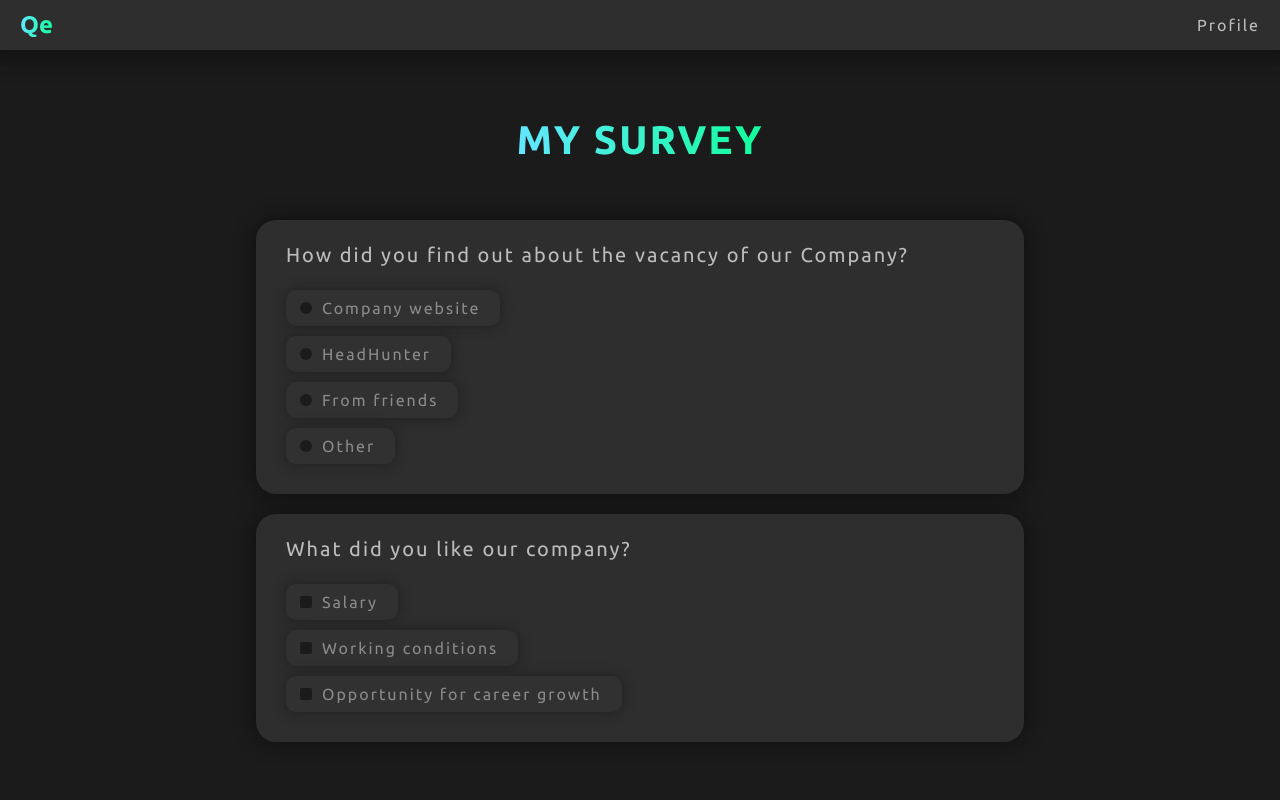
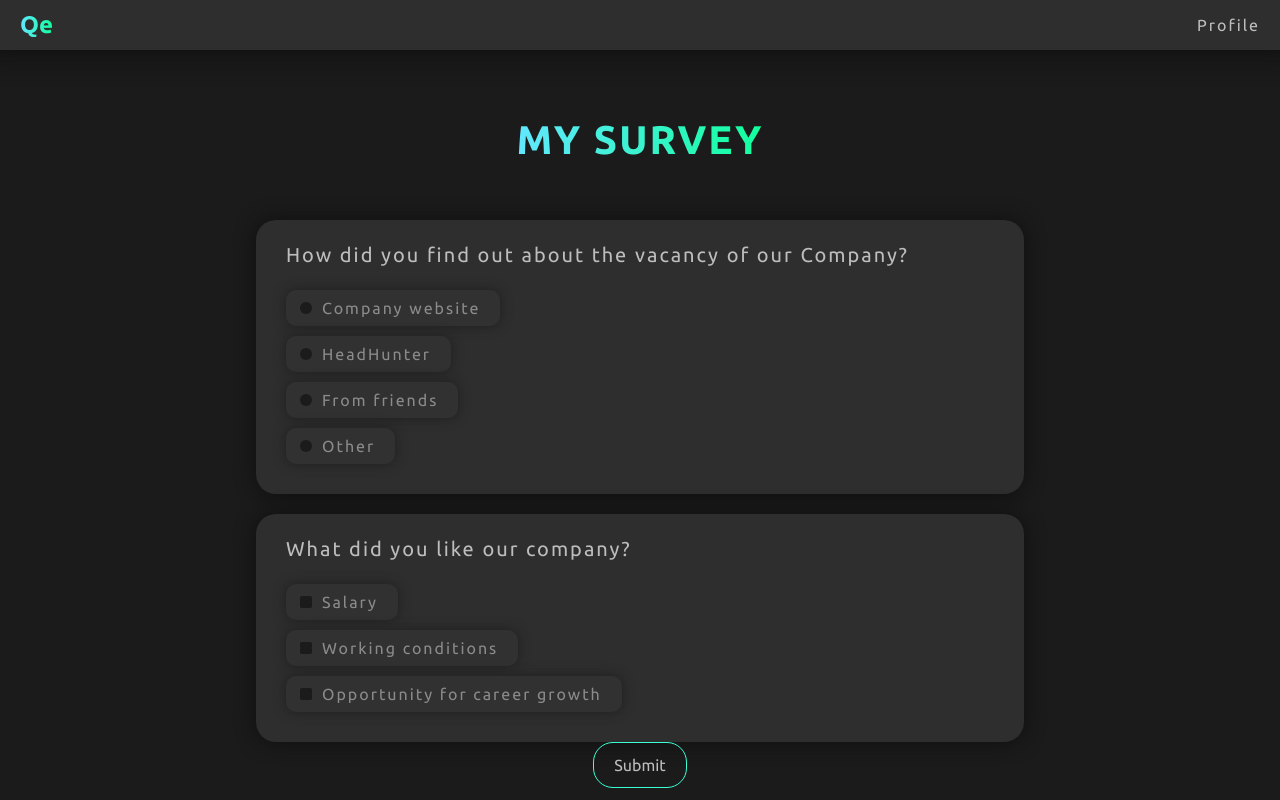
Before and after one commit to qst-project/frontend, a React (Create React App) app: page / in a window 1280 px wide. Built offline with nearby package versions, Linux system fonts and the light colour scheme.

Commit message:
Color scheme in a separate file

```diff
--- a/src/components/UI/BtnSubmit.jsx
+++ b/src/components/UI/BtnSubmit.jsx
@@ -1,10 +1,10 @@
 import React from 'react';
 import styles from './styles/BtnSubmit.module.scss';
 
-const BtnSubmit = () => {
+const BtnSubmit = (props) => {
   return (
-    <button>
-
+    <button className={styles.btnSubmit}>
+      {props.children}
     </button>
   );
 };
--- a/src/components/UI/styles/BtnSubmit.module.scss
+++ b/src/components/UI/styles/BtnSubmit.module.scss
@@ -0,0 +1,8 @@
+@import '../../../colors.scss';
+
+.btnSubmit {
+  padding: 10px 20px;
+  border: 1px solid $col6;
+  border-radius: 20px;
+
+}
--- a/src/components/questionnaire/Quest.jsx
+++ b/src/components/questionnaire/Quest.jsx
@@ -1,4 +1,5 @@
 import React from 'react';
+import BtnSubmit from '../UI/BtnSubmit';
 import QuestCheckbox from './QuestCheckbox';
 import QuestRadio from './QuestRadio';
 import styles from './styles/Quest.module.scss';
@@ -25,13 +26,14 @@ let questions = [
       'Working conditions',
       'Opportunity for career growth'
     ]
-  }
+  },
 ]
 
 const Quest = () => {
   return (
     <div className={styles.main}>
       <h2>My survey</h2>
+      <div className={styles.questions}>
         {questions.map(question => {
           switch (question.type) {
             case 'radio':
@@ -41,6 +43,9 @@ const Quest = () => {
           }
         })}
       </div>
+
+      <BtnSubmit>Submit</BtnSubmit>
+    </div>
   );
 };
 
--- a/src/components/questionnaire/styles/Quest.module.scss
+++ b/src/components/questionnaire/styles/Quest.module.scss
@@ -1,3 +1,5 @@
+@import '../../../colors.scss';
+
 .main {
   width: 100%;
   display: flex;
@@ -5,7 +7,16 @@
   align-items: center;
 }
 
+.questions {
+  width: 100%;
+}
+
 h2 {
   margin-bottom: 30px;
   text-transform: uppercase;
+  background-color: $col1;
+  background-image: linear-gradient(90deg, $col4, $col5);
+  background-clip: text;
+  -webkit-background-clip: text;
+  -webkit-text-fill-color: transparent;
 }
--- a/src/main.scss
+++ b/src/main.scss
@@ -1,5 +1,3 @@
-$col1: #62e7ff;
-
 body {
   color: rgb(189, 189, 189);
   font-family: 'Ubuntu', sans-serif;
@@ -17,11 +15,6 @@ h1 {
 h2 {
   font-weight: 700;
   font-size: 40px;
-  background-color: $col1;
-  background-image: linear-gradient(90deg, $col1, #11ff9c);
-  background-clip: text;
-  -webkit-background-clip: text;
-  -webkit-text-fill-color: transparent;
 }
 
 h3 {
@@ -32,6 +25,10 @@ h3 {
 .container {
   width: 60%;
   margin: 0 auto;
+}
+
+button {
+  cursor: pointer;
 }
 
 /* полоса прокрутки (скроллбар) */
```
Lines whose indentation alone changed are shown as unchanged.
